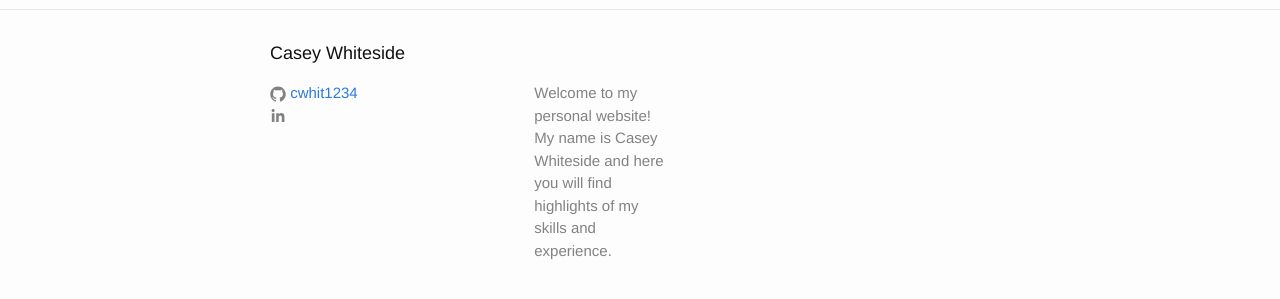
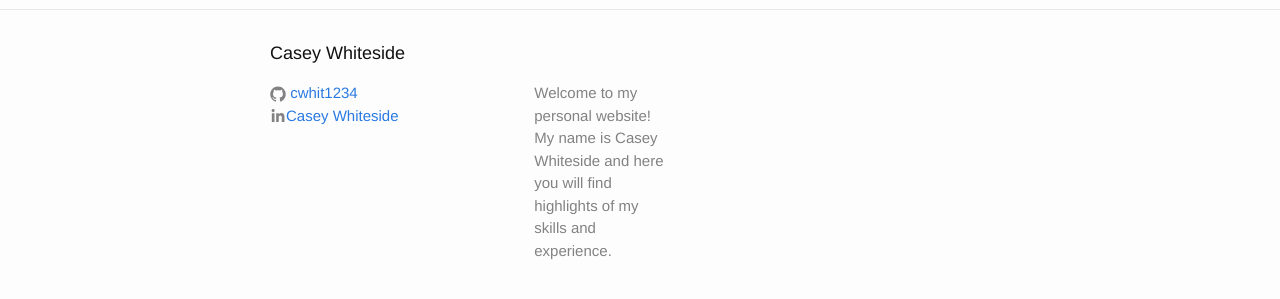
Before and after one commit to cwhit1234/cwhit1234.github.io, a Jekyll site: the page built from about.md, in a window 1280 px wide. Shown: the part 341-640 px from the top of the page. Built offline with Jekyll 4.4.1, drawn with Linux system fonts in a browser that asks for light colours.

Commit message:
Fix linked in span to use correct variable.

```diff
--- a/_includes/icon-linkedin.html
+++ b/_includes/icon-linkedin.html
@@ -1 +1 @@
-<a href="https://www.linkedin.com/in/{{ site.linkedin_username }}"><span class="icon icon--linkedin">{% include icon-linkedin.svg %}</span><span class="username">{{ include.linkedin_name }}</span></a>
+<a href="https://www.linkedin.com/in/{{ site.linkedin_username }}"><span class="icon icon--linkedin">{% include icon-linkedin.svg %}</span><span class="username">{{ site.linkedin_name }}</span></a>
```
